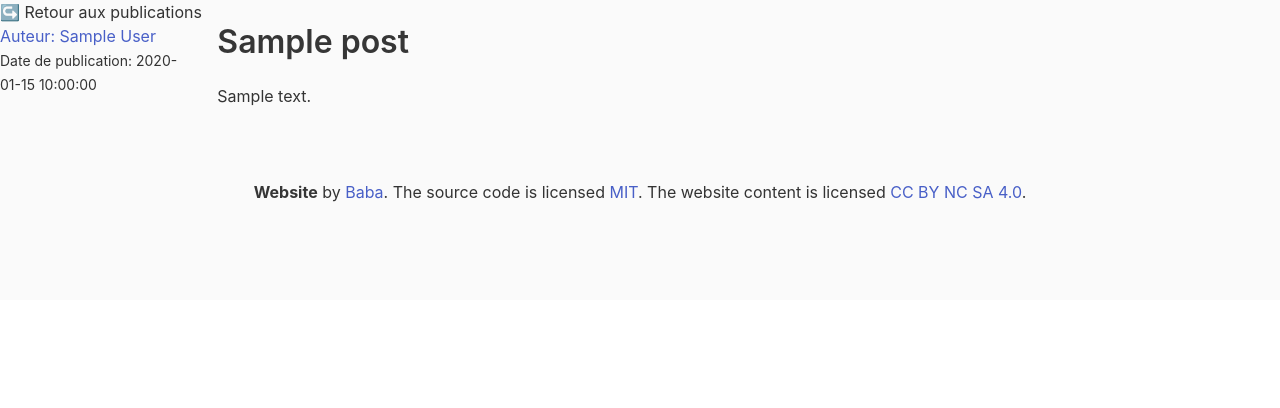
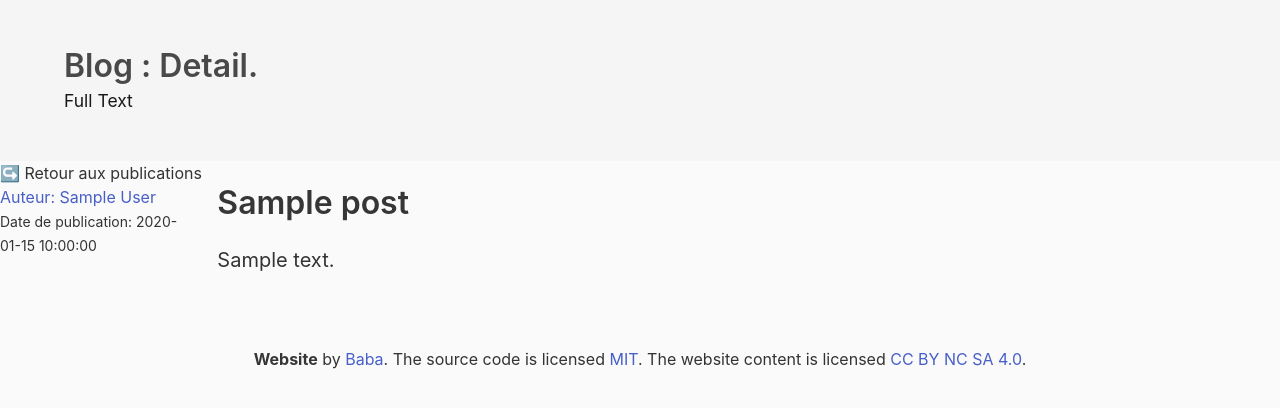
Before and after one commit to pmbasene/FlaskProject, a Python web app: template application/Templates/pages/blogs/post_show.html in a window 1280 px wide. Shown: the part 56-464 px from the top of the page. Run offline with Jinja, Linux system fonts and the light colour scheme; the template is opened without the code that fills it: most values are stand-ins (such as "Sample title", 1, 10 or a date in 2020); some libraries are stand-ins or nearby versions.

Commit message:
update files ; in progress

```diff
--- a/application/Templates/layouts/default.html
+++ b/application/Templates/layouts/default.html
@@ -13,7 +13,6 @@
         <link rel="stylesheet" href="https://cdn.jsdelivr.net/npm/bulma@0.8.2/css/bulma.min.css">
         <link rel="stylesheet" type="text/css" href="{{ url_for('static', filename='css/main.css') }}">
         {% block css %}           {% endblock %}
-
 
         <script defer src="https://use.fontawesome.com/releases/v5.3.1/js/all.js"></script>
         <script src="https://unpkg.com/ionicons@5.0.0/dist/ionicons.js"></script>
--- a/application/Templates/pages/blogs/post_show.html
+++ b/application/Templates/pages/blogs/post_show.html
@@ -2,23 +2,28 @@
 {% extends 'layouts/default.html' %}
 
 {% block body %}
+<!-- header -->
+<section class="hero is-light">
+  <div class="hero-body">
+    <div class="container">
+      <h1 class="title"> Blog : Detail.</h1>
+      <h2 class="subtitle"><small> Full Text</small> </h2>
+    </div>
+  </div>
+</section>
 
-<!-- <div class="container blog">
-    <a href="#">  {{ post.author }}  </a>
-    <small> {{post.date_posted}}</small>
-    <h1 class="title"> <small> #{{ post.id }} </small> {{ post.title }}</h1>
-    <p> {{ post.content  }}  </p>
-</div> -->
-<div> <a href="{{ url_for("blog") }}">↪️</a> Retour aux publications</div>
+<div> <a href="{{ url_for('blog') }}">↪️</a> Retour aux publications</div>
 <div class="columns">
   <div class="column is-2">
     <a href="#"> Auteur:  {{ post.author }}  </a> <br>
     <small> Date de publication: {{post.date_posted}}</small>
   </div>
-  <div class="column">
+  <div class="column is-8">
     <div class="container blog">
-        <h1 class="title"> {{post.title }}</h1>
-        <p> {{ post.content }}  </p>
+        <h1 class="title">{{post.title }}</h1>
+        <div class="content is-medium">
+          <p>{{ post.content }}</p>
+        </div>
     </div>
   </div>
   <!-- <div class="column">
--- a/application/__init__.py
+++ b/application/__init__.py
@@ -1,10 +1,15 @@
 from flask import Flask
 from flask_sqlalchemy import SQLAlchemy
+from flask_bcrypt import Bcrypt
+from flask_login import LoginManager
 
 app = Flask(__name__)
 app.config['SECRET_KEY'] = 'a0cc3a3a97d7591686b822198050e946'
 app.config['SQLALCHEMY_DATABASE_URI'] = "sqlite:///site.db"
 app.config['SQLALCHEMY_TRACK_MODIFICATIONS'] = False
 db = SQLAlchemy(app)
+bcrypt = Bcrypt(app)
+login_manager = LoginManager(app)
+
 
 from application import views  # to avoid circular import
--- a/application/models.py
+++ b/application/models.py
@@ -1,5 +1,7 @@
-from application import db
+from application import db, login_manager
 from datetime import datetime
+
+
 
 class User(db.Model):
     id = db.Column(db.Integer, primary_key=True)
@@ -12,6 +14,8 @@ class User(db.Model):
     def __repr__(self):
         return f"User('{self.username}', '{self.email}',  '{self.image_file}' )"
 
+
+
 class Post(db.Model):
     id = db.Column(db.Integer, primary_key=True)
     title = db.Column(db.String(100), nullable=False )
--- a/requirements.txt
+++ b/requirements.txt
@@ -4,6 +4,8 @@ email-validator==1.1.0
 Flask==1.1.2
 Flask-SQLAlchemy==2.4.1
 Flask-WTF==0.14.3
+Flask-Bcrypt==0.7.1
+Flask-Login==0.5.0
 idna==2.9
 itsdangerous==1.1.0
 Jinja2==2.11.2
```
Also changed, not shown: application/Templates/pages/about.html (+6 -4 lines), application/Templates/pages/blogs/post_index.html (+9 -6 lines), application/Templates/pages/home.html (+32 -3 lines), application/forms.py (+13 -1 lines), application/views.py (+7 -3 lines), README.md, application/site.db (added), application/static/site.db (renamed from site.db), application/static/src/img/ban.jpg (added), application/static/src/img/banner.jpg (added).
